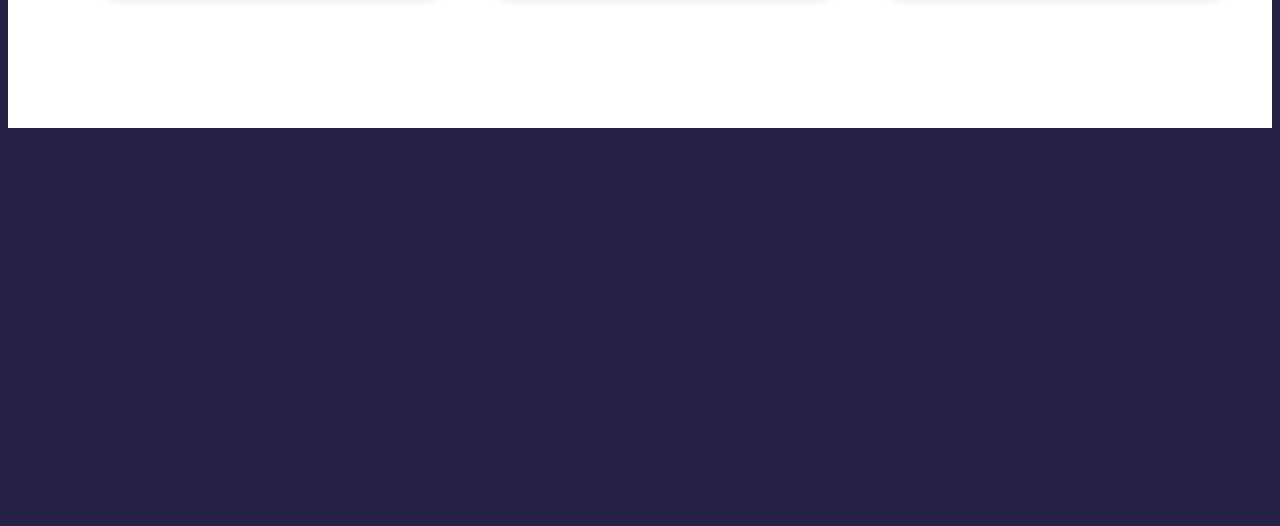
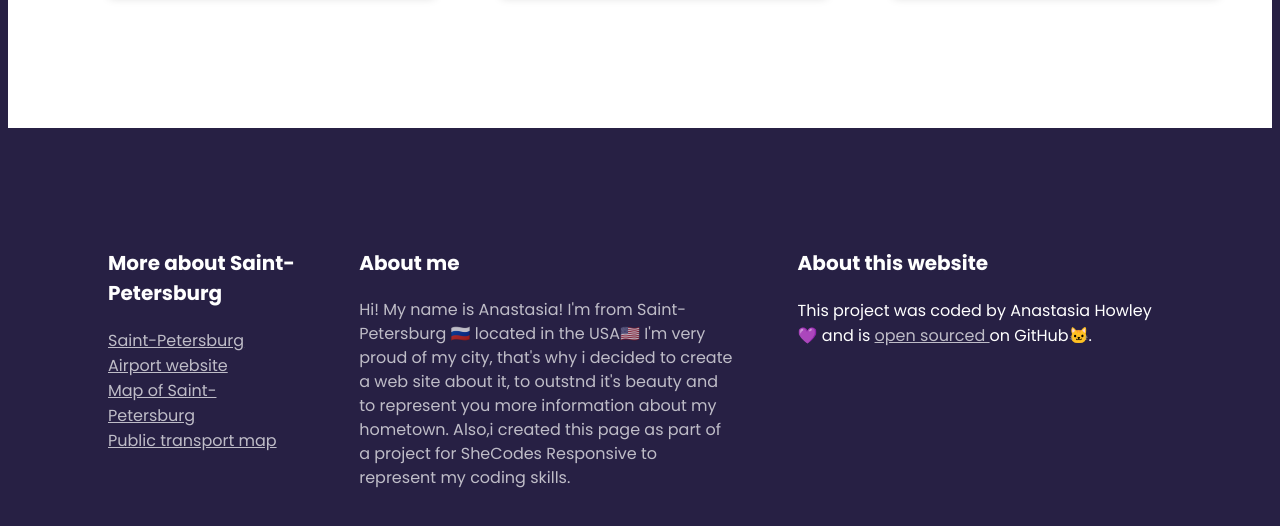
Before and after one commit to Anahowley/saintp_project, a plain HTML site: page index.html in a window 1280 px wide. Shown: the part 4119-4645 px from the top of the page. Before the commit the page ends 4455 px from the top, so only its background shows below. Drawn offline with Linux system fonts and the light colour scheme; a script that the page names is missing.

Commit message:
added a footer section

```diff
--- a/index.html
+++ b/index.html
@@ -489,3 +489,48 @@
         <footer>
             <section class="grid grid-3-columns-with-first-narrow">
                 <div>
+                    <h3>More about Saint-Petersburg</h3>
+
+                    <ul>
+                        <li>
+                            <a href="https://pulkovoairport.ru/" target=" _blank">
+                                Saint-Petersburg Airport website
+                            </a>
+                        </li>
+                        <li>
+                            <a href="https://goo.gl/maps/g1mMKY3js1VqVjZH9" target="_blank">
+                                Map of Saint-Petersburg
+                            </a>
+                        </li>
+                        <li>
+                            <a href="http://www.metro.spb.ru/en/" target="_blank">
+                                Public transport map
+                            </a>
+                        </li>
+                    </ul>
+                </div>
+                <div>
+                    <h3>About me</h3>
+                    <p>
+                        Hi! My name is Anastasia! I'm from Saint-Petersburg 🇷🇺 located in the USA🇺🇸
+                        I'm very proud of my city, that's why i decided to create a web site about it, to outstnd it's
+                        beauty and to represent you more information about my hometown. Also,i created this page as part
+                        of a
+                        project for SheCodes Responsive to represent my coding skills.
+                    </p>
+                </div>
+                <div>
+                    <h3>About this website</h3>
+                    This project was coded by Anastasia Howley 💜 and is
+                    <a href="https://github.com/Anahowley" target="_blank">
+                        open sourced </a> on GitHub🐱.
+                    </p>
+                </div>
+            </section>
+        </footer>
+    </div>
+    <script src="index.html"></script>
+
+</body>
+
+</html>
```
